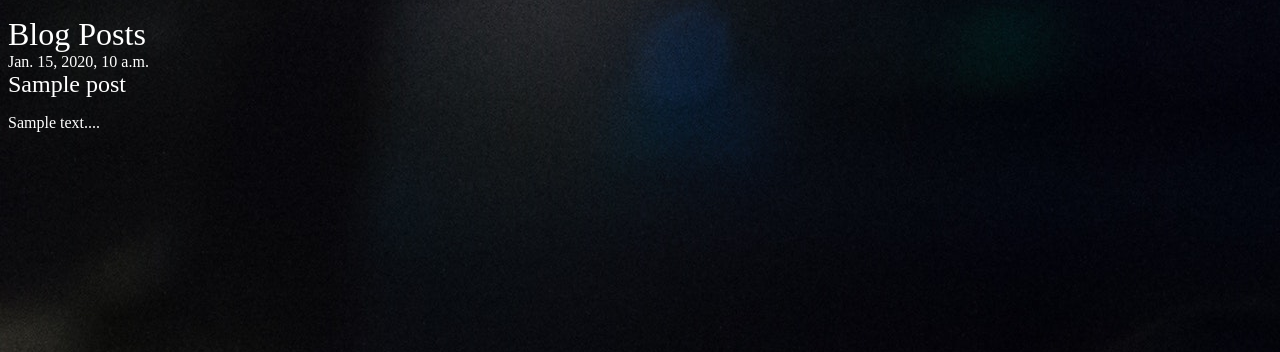
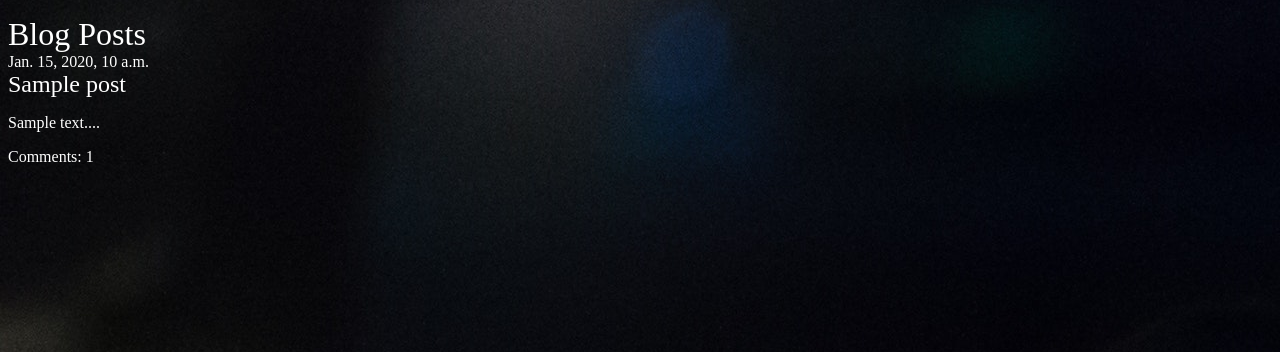
Before and after one commit to ernesthenry/django-discussion-forum, a Django app: page /posts/ in a window 1280 px wide. Shown: the part 52-404 px from the top of the page. Run offline with Django 3.2, Linux system fonts and the light colour scheme; tables that the repository leaves empty hold one stand-in row (values such as "Sample post").

Commit message:
Add comment section

```diff
--- a/posts/templates/posts/blogposts.html
+++ b/posts/templates/posts/blogposts.html
@@ -4,13 +4,14 @@
 <h1>Blog Posts</h1>
 {%for post in posts%}
 <div class="posts">
-    <div class="date">
-        {{ post.date }}
-    </div>
     <div class="post">
+        <div class="date">
+            {{ post.date }}
+        </div>
         <h2><a href="{% url 'posts:detail' slug=post.slug %}">{{ post.title }}</a></h2>
         <p>{{ post.snippet }}</p>
+        <a href="{% url 'posts:detail' slug=post.slug %}">Comments: {{ post.comments.count }}</a>
     </div>
-    {% endfor %}
+{% endfor %}
 </div>
 {% endblock %}
```
